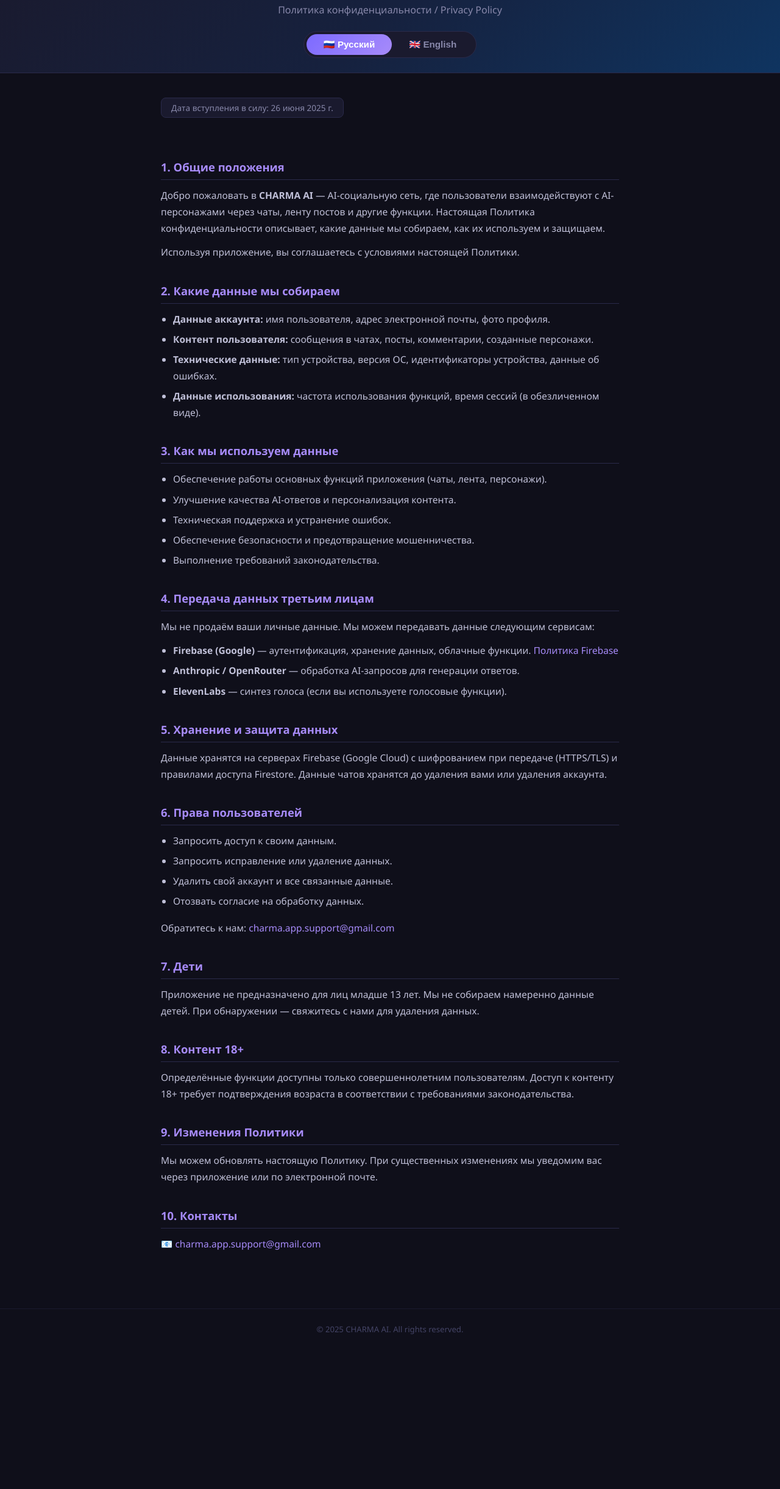
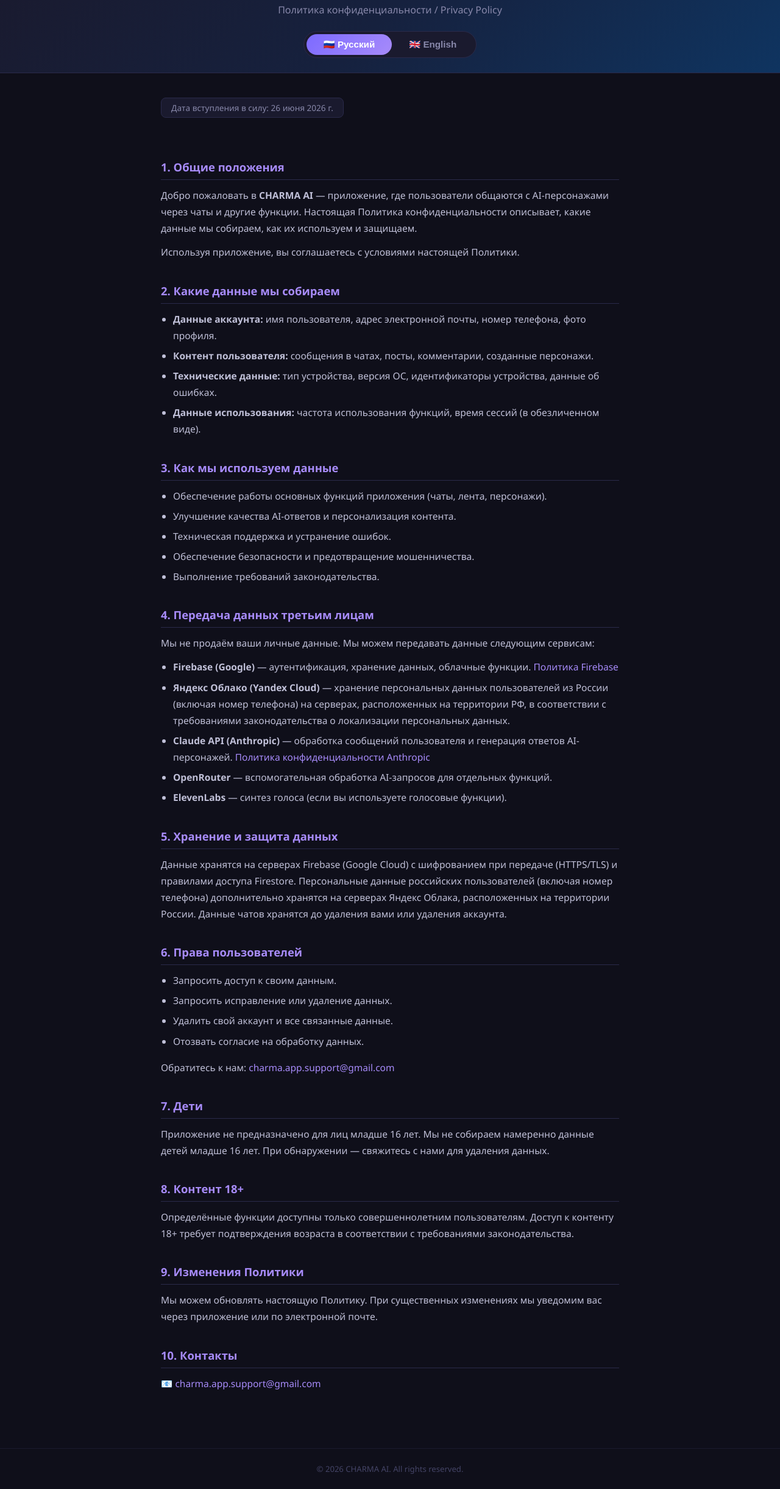
Before and after one commit to irchassss/charma-legal, a plain HTML site: page index.html in a window 1280 px wide. Shown: the part 83-2524 px from the top of the page at 61% size. Before the commit the page ends 2295 px from the top, so only its background shows below. Drawn offline with Linux system fonts and the light colour scheme.

Commit message:
Update index.html

```diff
--- a/index.html
+++ b/index.html
@@ -39,13 +39,13 @@
 
   <!-- RUSSIAN -->
   <div class="content active" id="content-ru">
-    <div class="date-tag">Дата вступления в силу: 26 июня 2025 г.</div>
+    <div class="date-tag">Дата вступления в силу: 26 июня 2026 г.</div>
     <h2>1. Общие положения</h2>
-    <p>Добро пожаловать в <strong>CHARMA AI</strong> — AI-социальную сеть, где пользователи взаимодействуют с AI-персонажами через чаты, ленту постов и другие функции. Настоящая Политика конфиденциальности описывает, какие данные мы собираем, как их используем и защищаем.</p>
+    <p>Добро пожаловать в <strong>CHARMA AI</strong> — приложение, где пользователи общаются с AI-персонажами через чаты и другие функции. Настоящая Политика конфиденциальности описывает, какие данные мы собираем, как их используем и защищаем.</p>
     <p>Используя приложение, вы соглашаетесь с условиями настоящей Политики.</p>
     <h2>2. Какие данные мы собираем</h2>
     <ul>
-      <li><strong>Данные аккаунта:</strong> имя пользователя, адрес электронной почты, фото профиля.</li>
+      <li><strong>Данные аккаунта:</strong> имя пользователя, адрес электронной почты, номер телефона, фото профиля.</li>
       <li><strong>Контент пользователя:</strong> сообщения в чатах, посты, комментарии, созданные персонажи.</li>
       <li><strong>Технические данные:</strong> тип устройства, версия ОС, идентификаторы устройства, данные об ошибках.</li>
       <li><strong>Данные использования:</strong> частота использования функций, время сессий (в обезличенном виде).</li>
@@ -62,11 +62,13 @@
     <p>Мы не продаём ваши личные данные. Мы можем передавать данные следующим сервисам:</p>
     <ul>
       <li><strong>Firebase (Google)</strong> — аутентификация, хранение данных, облачные функции. <a href="https://firebase.google.com/support/privacy" target="_blank">Политика Firebase</a></li>
-      <li><strong>Anthropic / OpenRouter</strong> — обработка AI-запросов для генерации ответов.</li>
+      <li><strong>Яндекс Облако (Yandex Cloud)</strong> — хранение персональных данных пользователей из России (включая номер телефона) на серверах, расположенных на территории РФ, в соответствии с требованиями законодательства о локализации персональных данных.</li>
+      <li><strong>Claude API (Anthropic)</strong> — обработка сообщений пользователя и генерация ответов AI-персонажей. <a href="https://www.anthropic.com/legal/privacy" target="_blank">Политика конфиденциальности Anthropic</a></li>
+      <li><strong>OpenRouter</strong> — вспомогательная обработка AI-запросов для отдельных функций.</li>
       <li><strong>ElevenLabs</strong> — синтез голоса (если вы используете голосовые функции).</li>
     </ul>
     <h2>5. Хранение и защита данных</h2>
-    <p>Данные хранятся на серверах Firebase (Google Cloud) с шифрованием при передаче (HTTPS/TLS) и правилами доступа Firestore. Данные чатов хранятся до удаления вами или удаления аккаунта.</p>
+    <p>Данные хранятся на серверах Firebase (Google Cloud) с шифрованием при передаче (HTTPS/TLS) и правилами доступа Firestore. Персональные данные российских пользователей (включая номер телефона) дополнительно хранятся на серверах Яндекс Облака, расположенных на территории России. Данные чатов хранятся до удаления вами или удаления аккаунта.</p>
     <h2>6. Права пользователей</h2>
     <ul>
       <li>Запросить доступ к своим данным.</li>
@@ -76,7 +78,7 @@
     </ul>
     <p>Обратитесь к нам: <a href="mailto:charma.app.support@gmail.com">charma.app.support@gmail.com</a></p>
     <h2>7. Дети</h2>
-    <p>Приложение не предназначено для лиц младше 13 лет. Мы не собираем намеренно данные детей. При обнаружении — свяжитесь с нами для удаления данных.</p>
+    <p>Приложение не предназначено для лиц младше 16 лет. Мы не собираем намеренно данные детей младше 16 лет. При обнаружении — свяжитесь с нами для удаления данных.</p>
     <h2>8. Контент 18+</h2>
     <p>Определённые функции доступны только совершеннолетним пользователям. Доступ к контенту 18+ требует подтверждения возраста в соответствии с требованиями законодательства.</p>
     <h2>9. Изменения Политики</h2>
@@ -87,13 +89,13 @@
 
   <!-- ENGLISH -->
   <div class="content" id="content-en">
-    <div class="date-tag">Effective Date: June 26, 2025</div>
+    <div class="date-tag">Effective Date: June 26, 2026</div>
     <h2>1. Introduction</h2>
-    <p>Welcome to <strong>CHARMA AI</strong> — an AI social network where users interact with AI characters through chats, a social feed, and other features. This Privacy Policy explains what data we collect, how we use it, and how we protect it.</p>
+    <p>Welcome to <strong>CHARMA AI</strong> — an app where users interact with AI characters through chats and other features. This Privacy Policy explains what data we collect, how we use it, and how we protect it.</p>
     <p>By using the app, you agree to the terms of this Privacy Policy.</p>
     <h2>2. Data We Collect</h2>
     <ul>
-      <li><strong>Account data:</strong> username, email address, profile photo.</li>
+      <li><strong>Account data:</strong> username, email address, phone number, profile photo.</li>
       <li><strong>User content:</strong> chat messages, posts, comments, created characters.</li>
       <li><strong>Technical data:</strong> device type, OS version, device identifiers, crash reports.</li>
       <li><strong>Usage data:</strong> feature usage frequency, session duration (anonymized).</li>
@@ -110,11 +112,13 @@
     <p>We do not sell your personal data. We may share data with:</p>
     <ul>
       <li><strong>Firebase (Google)</strong> — authentication, data storage, cloud functions. <a href="https://firebase.google.com/support/privacy" target="_blank">Firebase Privacy Policy</a></li>
-      <li><strong>Anthropic / OpenRouter</strong> — AI request processing to generate responses.</li>
+      <li><strong>Yandex Cloud</strong> — storage of personal data of users from Russia (including phone number) on servers located in the Russian Federation, in compliance with Russian data localization law.</li>
+      <li><strong>Claude API (Anthropic)</strong> — processing user messages and generating AI character responses. <a href="https://www.anthropic.com/legal/privacy" target="_blank">Anthropic Privacy Policy</a></li>
+      <li><strong>OpenRouter</strong> — supplementary AI request processing for select features.</li>
       <li><strong>ElevenLabs</strong> — voice synthesis (if you use voice features).</li>
     </ul>
     <h2>5. Data Storage and Security</h2>
-    <p>Data is stored on Firebase (Google Cloud) servers with HTTPS/TLS encryption and Firestore access rules. Chat data is retained until you delete it or delete your account.</p>
+    <p>Data is stored on Firebase (Google Cloud) servers with HTTPS/TLS encryption and Firestore access rules. Personal data of Russian users (including phone number) is additionally stored on Yandex Cloud servers located in Russia. Chat data is retained until you delete it or delete your account.</p>
     <h2>6. Your Rights</h2>
     <ul>
       <li>Request access to your data.</li>
@@ -124,7 +128,7 @@
     </ul>
     <p>Contact us at: <a href="mailto:charma.app.support@gmail.com">charma.app.support@gmail.com</a></p>
     <h2>7. Children</h2>
-    <p>The app is not intended for users under 13. We do not knowingly collect data from children. Please contact us to remove any such data.</p>
+    <p>The app is not intended for users under 16. We do not knowingly collect data from children under 16. Please contact us to remove any such data.</p>
     <h2>8. Mature (18+) Content</h2>
     <p>Certain features are available to adult users only. Access to 18+ content requires age verification in accordance with applicable law.</p>
     <h2>9. Changes to This Policy</h2>
@@ -134,7 +138,7 @@
   </div>
 
 </div>
-<footer>© 2025 CHARMA AI. All rights reserved.</footer>
+<footer>© 2026 CHARMA AI. All rights reserved.</footer>
 <script>
   function setLang(lang, btn) {
     document.querySelectorAll('.content').forEach(el => el.classList.remove('active'));
```
